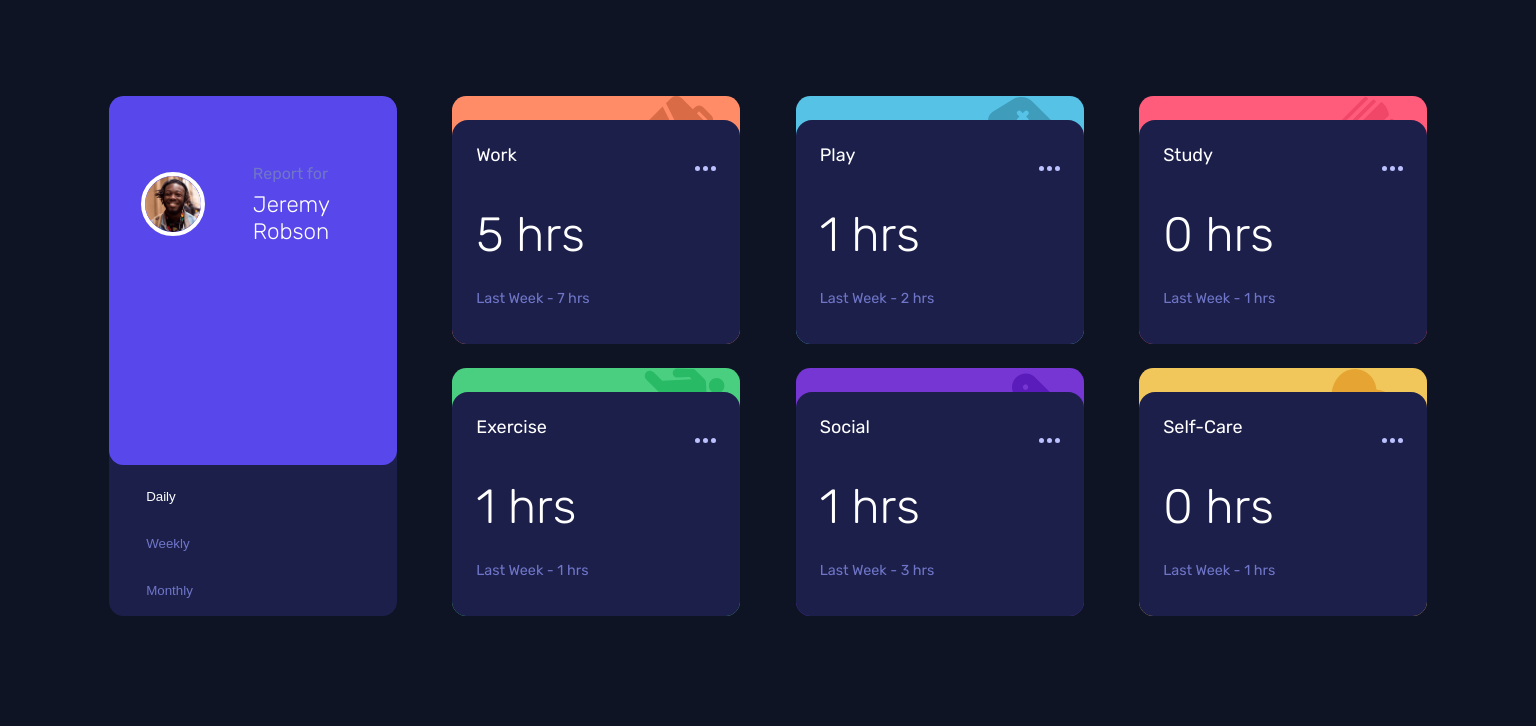
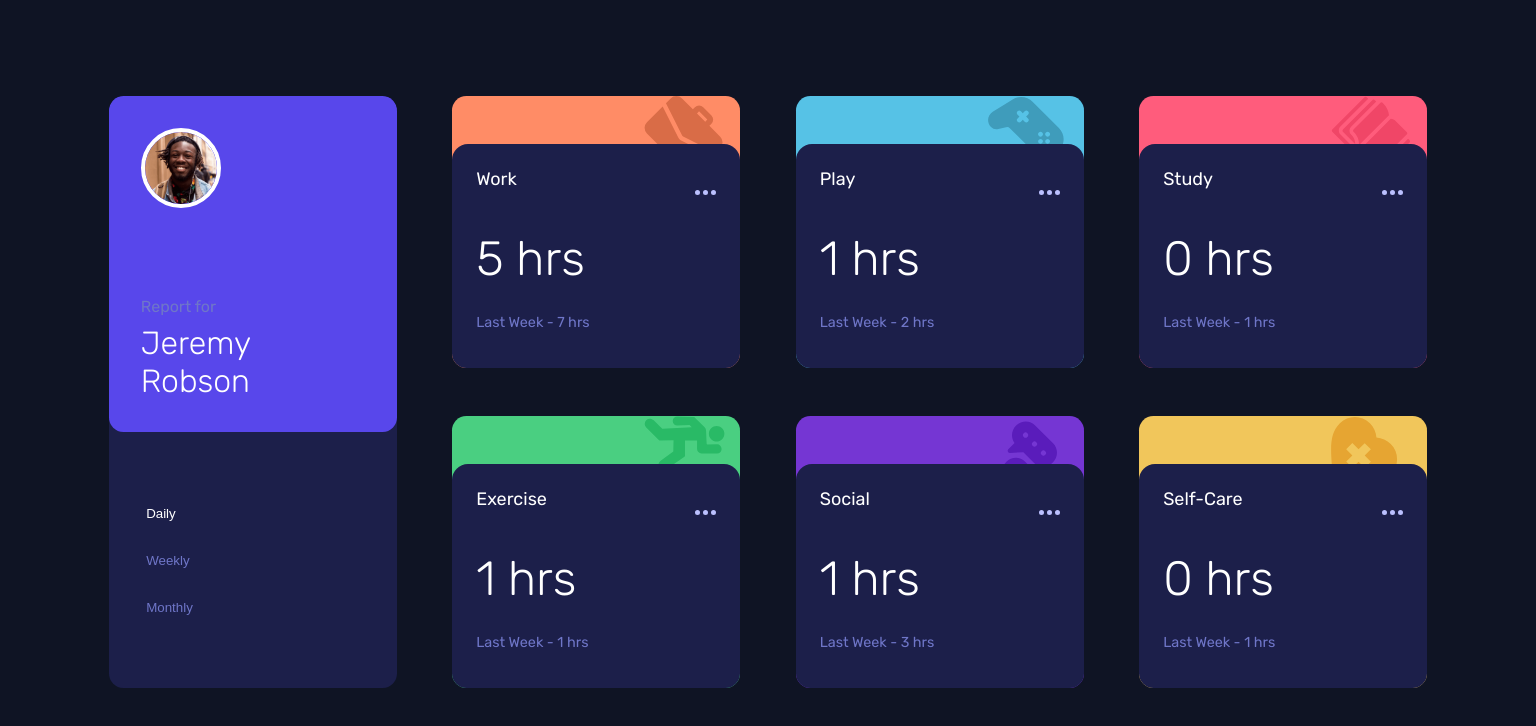
Before and after one commit to jonmc89/time-tracking-dashboard-main, a plain HTML site: page index.html in a window 1536 px wide. Shown: the top 726 px of the page. Drawn offline with Linux system fonts and the light colour scheme.

Commit message:
Desktop View Finished.

```diff
--- a/style.css
+++ b/style.css
@@ -314,7 +314,7 @@ body {
   }
 
   .card {
-    height: 100%;
+    height: 17em;
     width: 18em;
   }
 
@@ -343,20 +343,19 @@ body {
     grid-template-rows: sfr 1fr;
     grid-row: 1/3;
     grid-column: 1;
+    height: 37em;
   }
 
   .profile-content-container {
-    grid-row: 1/3;
-    height: 100%;
-    display: grid;
-    grid-template-columns: 1fr 1fr;
-    grid-template-rows: 1fr 1fr;
+    flex-direction: column;
+    height: 21em;
+    width: 18em;
+    justify-content: space-between;
+    align-items: flex-start;
   }
 
   .buttons-container {
-    display: grid;
-    grid-template-columns: 1fr 1fr;
-    width: 100%;
+    flex-direction: column;
   }
 
   .button {
@@ -364,6 +363,14 @@ body {
     text-align: left;
   }
 
+  .profile-img {
+    width: 5em;
+    height: 5em;
+  }
+
+  .name-text {
+    font-size: 2em;
+  }
   .work {
     grid-column: 2;
     grid-row: 1;
```
